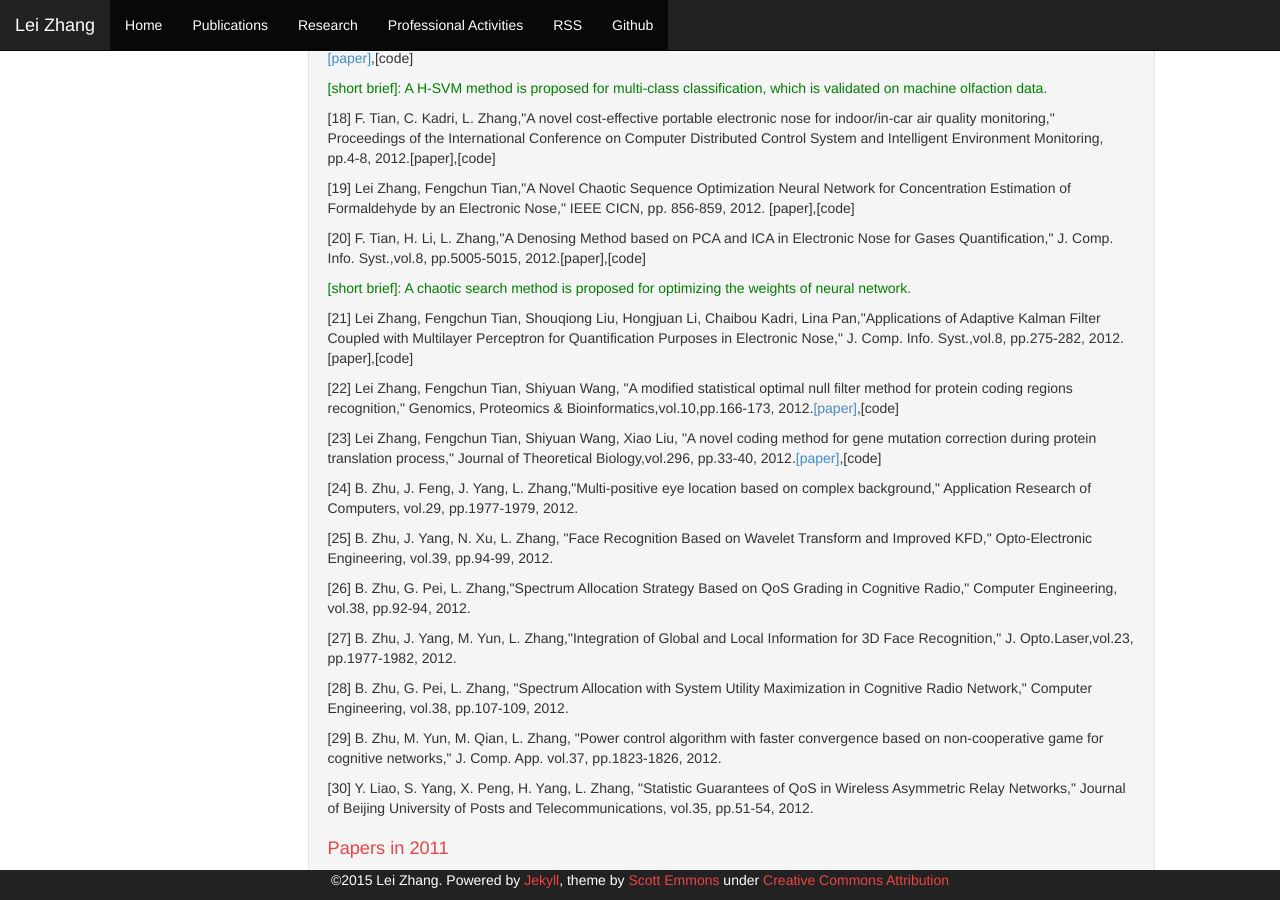
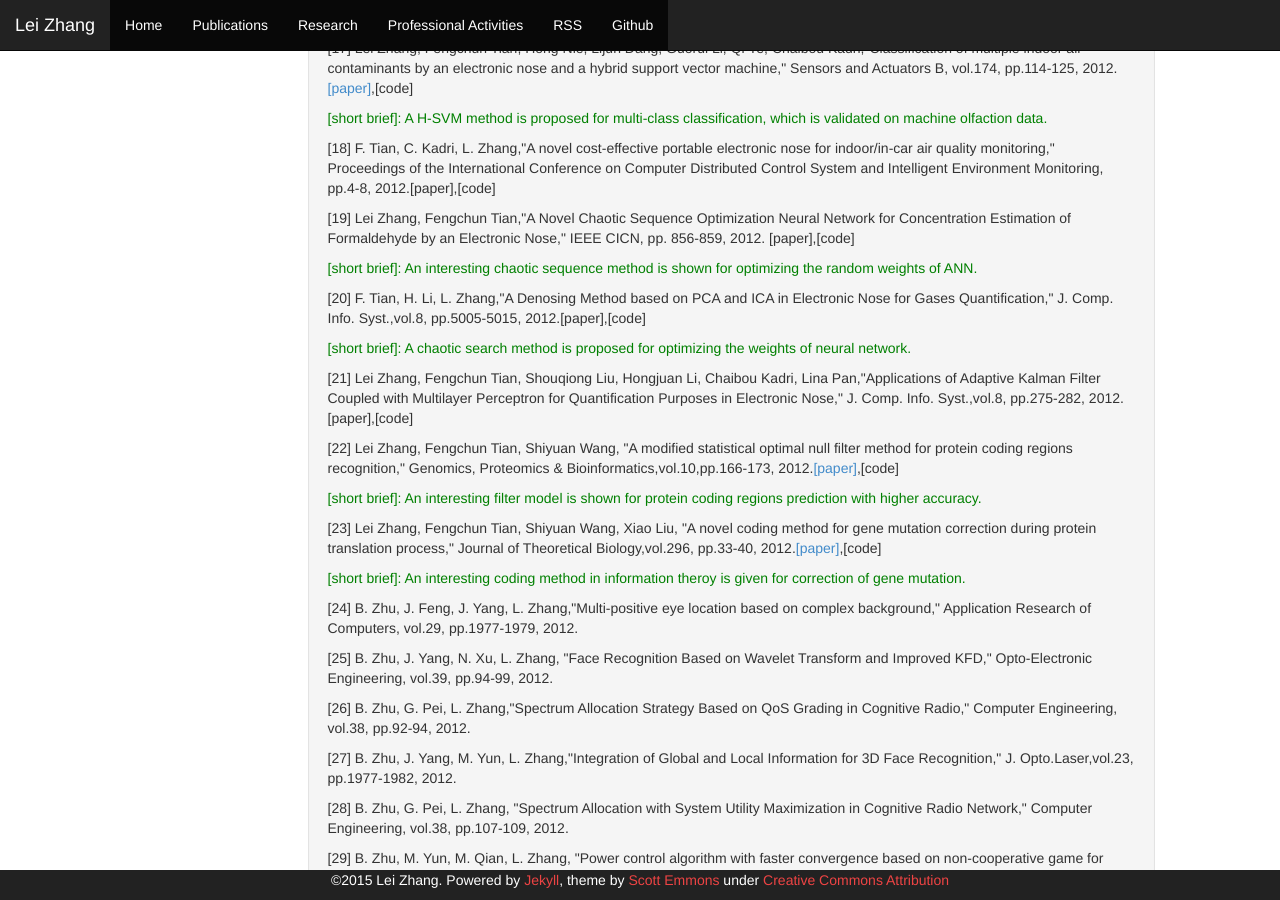
Before and after one commit to DrLeiZhang/website, a Jekyll site: the page built from publications.html, in a window 1280 px wide and 900 px high, scrolled down 1645 px. Built offline with Jekyll 4.4.1, drawn with Linux system fonts in a browser that asks for light colours; Markdown is read by kramdown in place of the engine named in the settings; some of the changed text lies outside the part shown.

Commit message:
Update
Signed-off-by: leizhang@cqu.edu.cn <leizhang@cqu.edu.cn>

```diff
--- a/publications.html
+++ b/publications.html
@@ -35,6 +35,7 @@ layout: default
 <p style="color:green;">[short brief]: Discreteness correction of gas sensors due to their weak reproducibility is very important. This paper presents an calibration method based on ANN.</p>
 
 <p>[11] Lei Zhang, F.C. Tian, L. Dang, G. Li, "A nove ANN ensemble and self-calibration model in electronic nose for concentration estimation,"IEEE CNCE, pp.114-116, 2013.[paper],[code]</p>
+<p style="color:green;">[short brief]: A self-calibration method based on ANN ensemble is proposed.</p>
 
 <p>[12] Lei Zhang, F.C. Tian, S. Liu, J. Guo, B. Hu,Q. Ye, L. Dang, C. Kadri, J. Feng, "Chaos based neural network optimization for concentration estimation of indoor air contaminants by an electronic nose,"Sensors and Actuators A,vol.189, pp. 161-167, 2013.<a href="resources/Chaos_neural_network.pdf">[paper]</a>,[code]</p>
 <p style="color:green;">[short brief]: A neural network optimization method based on chaos search is proposed for regression.</p>
@@ -57,14 +58,18 @@ layout: default
 <p>[18] F. Tian, C. Kadri, L. Zhang,"A novel cost-effective portable electronic nose for indoor/in-car air quality monitoring," Proceedings of the International Conference on Computer Distributed Control System and Intelligent Environment Monitoring, pp.4-8, 2012.[paper],[code]</p>
 
 <p>[19] Lei Zhang, Fengchun Tian,"A Novel Chaotic Sequence Optimization Neural Network for Concentration Estimation of Formaldehyde by an Electronic Nose," IEEE CICN, pp. 856-859, 2012. [paper],[code]</p>
+<p style="color:green;">[short brief]: An interesting chaotic sequence method is shown for optimizing the random weights of ANN.</p>
+
 <p>[20] F. Tian, H. Li, L. Zhang,"A Denosing Method based on PCA and ICA in Electronic Nose for Gases Quantification," J. Comp. Info. Syst.,vol.8, pp.5005-5015, 2012.[paper],[code]</p>
 <p style="color:green;">[short brief]: A chaotic search method is proposed for  optimizing the weights of neural network.</p>
 
 <p>[21] Lei Zhang, Fengchun Tian, Shouqiong Liu, Hongjuan Li, Chaibou Kadri, Lina Pan,"Applications of Adaptive Kalman Filter Coupled with Multilayer Perceptron for Quantification Purposes in Electronic Nose," J. Comp. Info. Syst.,vol.8, pp.275-282, 2012.[paper],[code]</p>
 
 <p>[22] Lei Zhang, Fengchun Tian, Shiyuan Wang, "A modified statistical optimal null filter method for protein coding regions recognition," Genomics, Proteomics & Bioinformatics,vol.10,pp.166-173, 2012.<a href="resources/SONF.pdf">[paper]</a>,[code]</p>
+<p style="color:green;">[short brief]: An interesting filter model is shown for protein coding regions prediction with higher accuracy.</p>
 
 <p>[23] Lei Zhang, Fengchun Tian, Shiyuan Wang, Xiao Liu, "A novel coding method for gene mutation correction during protein translation process," Journal of Theoretical Biology,vol.296, pp.33-40, 2012.<a href="resources/Protein_coding.pdf">[paper]</a>,[code]</p>
+<p style="color:green;">[short brief]: An interesting coding method in information theroy is given for correction of gene mutation.</p>
 
 <p>[24] B. Zhu, J. Feng, J. Yang, L. Zhang,"Multi-positive eye location based on complex background," Application Research of Computers, vol.29, pp.1977-1979, 2012.</p>
 
```
